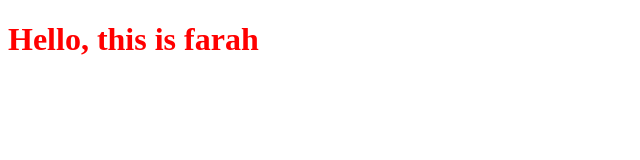
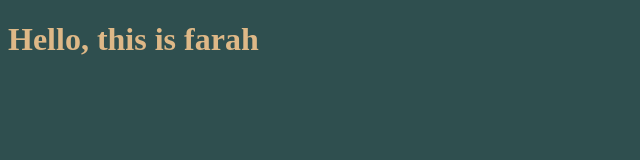
Before and after one commit to Farah88B/myproject, a plain HTML site: page index.html in a window 1280 px wide. Shown: the whole page, without its empty margins (0-640 px from the left). Drawn offline with Linux system fonts and the light colour scheme.

Commit message:
Changing background color in css

```diff
--- a/style.css
+++ b/style.css
@@ -1,3 +1,6 @@
 h1{
-    color: red;
+    color:burlywood;
 }
+body{
+    background-color:darkslategray;
+}
```
